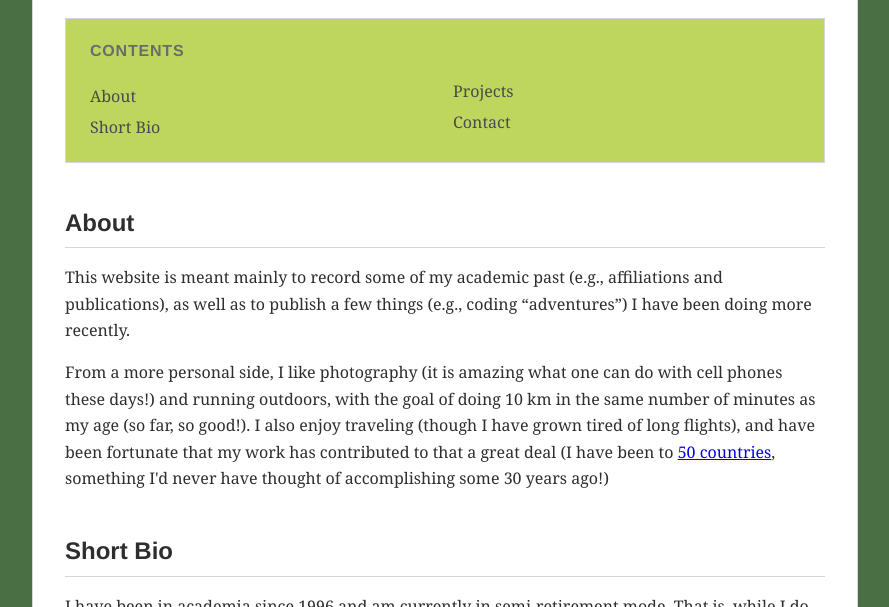
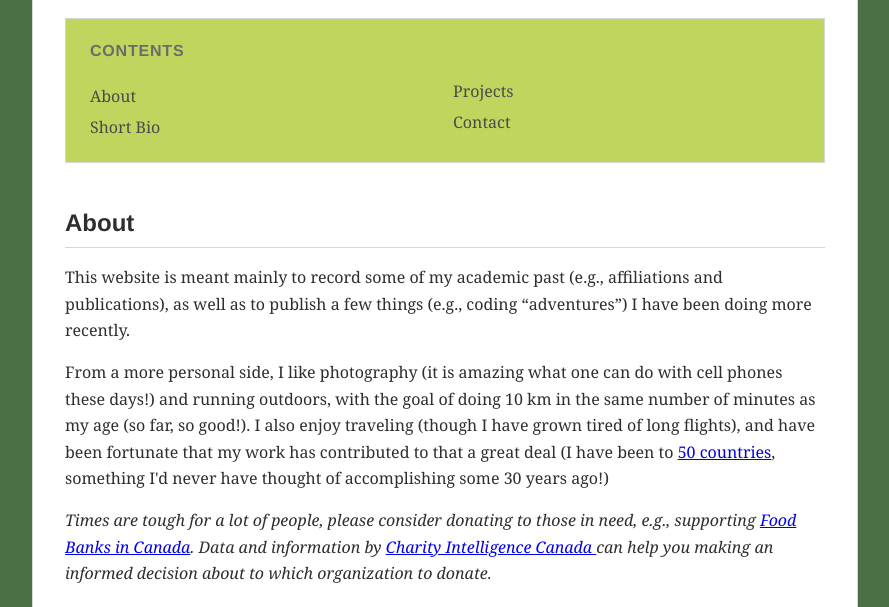
Before and after one commit to nascimento-mario/nascimento-mario.github.io, a plain HTML site: page index.html in a window 1280 px wide. Shown: the part 193-800 px from the top of the page, without its empty margins (195-1084 px from the left). Drawn offline with Linux system fonts and the light colour scheme.

Commit message:
Update index.html with donation suggestion

```diff
--- a/index.html
+++ b/index.html
@@ -170,6 +170,9 @@
       <p>
         From a more personal side, I like photography (it is amazing what one can do with cell phones these days!) and running outdoors, with the goal of doing 10 km in the same number of minutes as my age (so far, so good!). I also enjoy traveling (though I have grown tired of long flights), and have been fortunate that my work has contributed to that a great deal (I have been to <a href="https://nascimento-mario.github.io/Images/myVisitedPlaces.png">50 countries</a>, something I'd never have thought of accomplishing some 30 years ago!)
       </p>
+			<p>
+        <em>Times are tough for a lot of people, please consider donating to those in need, e.g., supporting <a href="https://foodbankscanada.ca/">Food Banks in Canada</a>. Data and information by <a href="https://www.charityintelligence.ca/">Charity Intelligence Canada </a> can help you making an informed decision about to which organization to donate.</em>
+      </p>
     </section>
 
     <section id="bio">
```
